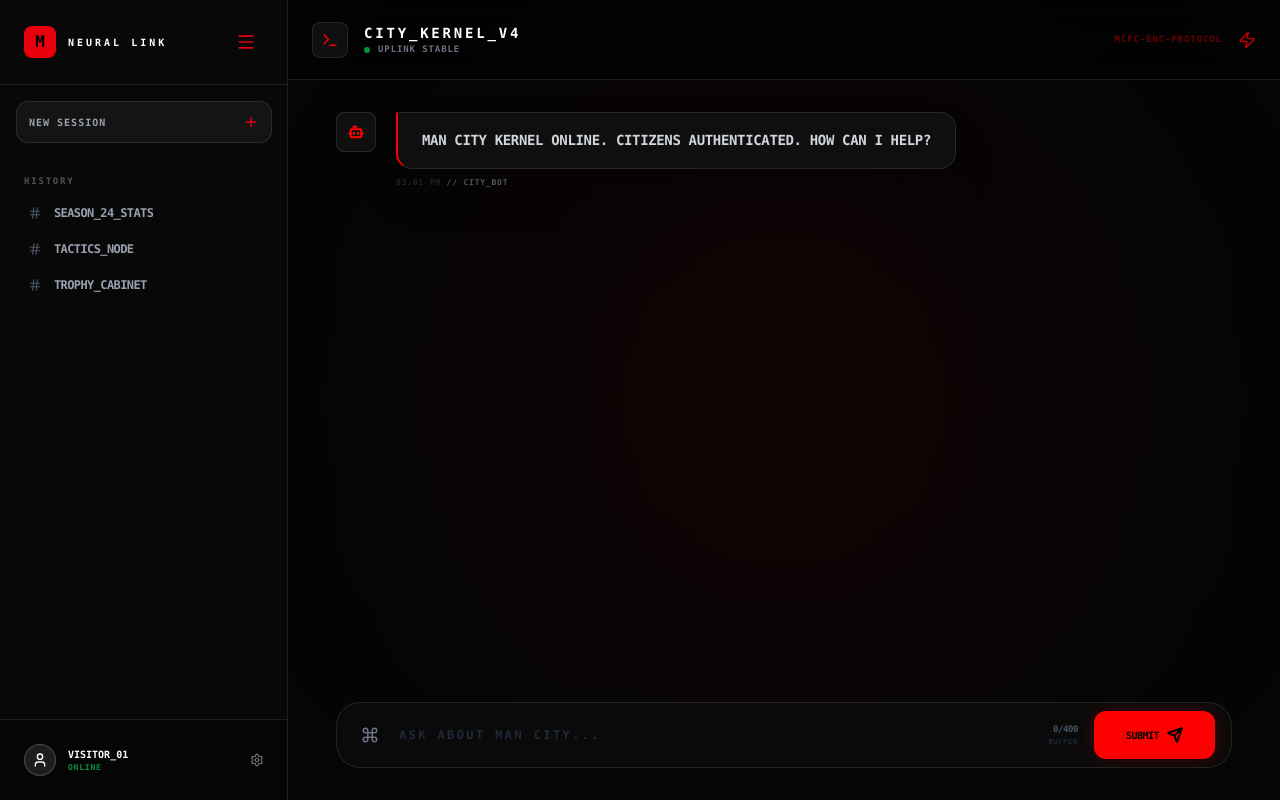
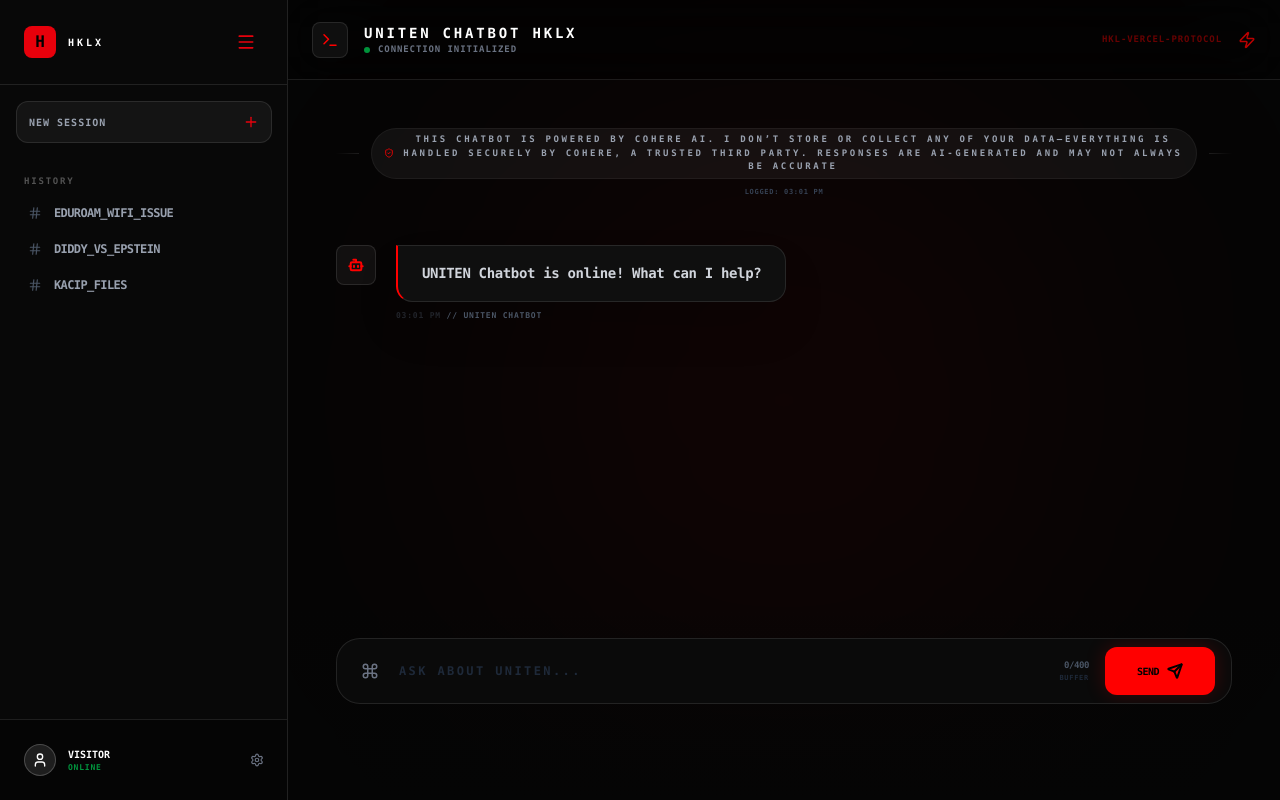
Before and after one commit to CodeWithHKL/cohere_chatbot_UI, a Next.js app: page / in a window 1280 px wide. Built offline with nearby package versions, Linux system fonts and the light colour scheme.

Commit message:
UNITEN Chatbot + UI Modification

```diff
--- a/app/api/chat/route.ts
+++ b/app/api/chat/route.ts
@@ -21,7 +21,7 @@ export async function POST(req: Request) {
       messages: [
         {
           role: 'system',
-          content: "You are a Manchester City chatbot. Do answer and response to questions about Man City, if things out of context then tell them you dont know."
+          content: "You are a chatbot for Universiti Tenaga Nasional (UNITEN), Malaysia; answer only UNITEN-related questions, and if unsure or out of scope, say you don’t know and do not fabricate information. UNITEN is a private universiti owned by TNB Tenaga Nasional Berhad. Answer with 100 words maximum, asnwer with less if possible."
         },
         { role: 'user', content: message },
       ],
--- a/app/page.tsx
+++ b/app/page.tsx
@@ -1,11 +1,11 @@
 "use client";
 
 import React, { useState, useEffect, useRef } from 'react';
-import { Send, Bot, User, Zap, Terminal, Command, Menu, Loader2 } from 'lucide-react';
+import { Send, Bot, User, Zap, Terminal, Command, Menu, Loader2, ShieldCheck } from 'lucide-react';
 import ChatSidebar from '../components/ChatSidebar';
 
 interface Message {
-  role: 'bot' | 'user';
+  role: 'bot' | 'user' | 'system';
   content: string;
   time: string;
 }
@@ -23,8 +23,13 @@ export default function CyberChat() {
     setMounted(true);
     setMessages([
       {
+        role: 'system',
+        content: 'This chatbot is powered by Cohere AI. I don’t store or collect any of your data—everything is handled securely by Cohere, a trusted third party. Responses are AI-generated and may not always be accurate',
+        time: new Date().toLocaleTimeString([], { hour: '2-digit', minute: '2-digit' })
+      },
+      {
         role: 'bot',
-        content: 'MAN CITY KERNEL ONLINE. CITIZENS AUTHENTICATED. HOW CAN I HELP?',
+        content: 'UNITEN Chatbot is online! What can I help?',
         time: new Date().toLocaleTimeString([], { hour: '2-digit', minute: '2-digit' })
       }
     ]);
@@ -42,7 +47,6 @@ export default function CyberChat() {
     const now = new Date().toLocaleTimeString([], { hour: '2-digit', minute: '2-digit' });
     const currentInput = input;
 
-    // Update UI locally
     const newUserMsg: Message = { role: 'user', content: currentInput, time: now };
     setMessages(prev => [...prev, newUserMsg]);
     setInput('');
@@ -74,11 +78,18 @@ export default function CyberChat() {
   };
 
   const clearChat = () => {
-    setMessages([{
+    setMessages([
+      {
+        role: 'system',
+        content: 'KERNEL REBOOT INITIATED. MEMORY PURGED.',
+        time: new Date().toLocaleTimeString([], { hour: '2-digit', minute: '2-digit' })
+      },
+      {
         role: 'bot',
         content: 'SESSION RESET. KERNEL REBOOTED. STANDING BY.',
         time: new Date().toLocaleTimeString([], { hour: '2-digit', minute: '2-digit' })
-    }]);
+      }
+    ]);
   };
 
   if (!mounted) return <div className="bg-[#050505] h-screen w-screen" />;
@@ -101,17 +112,17 @@ export default function CyberChat() {
                 <Terminal size={18} className="text-[#ff0000]" />
             </div>
             <div>
-                <h2 className="text-xs md:text-sm font-black uppercase tracking-[0.2em]">City_Kernel_v4</h2>
+                <h2 className="text-xs md:text-sm font-black uppercase tracking-[0.2em]">UNITEN CHATBOT HKLX</h2>
                 <div className="flex items-center gap-2">
                   <span className={`w-1.5 h-1.5 rounded-full ${isLoading ? 'bg-red-500' : 'bg-green-500'} animate-pulse`} />
                   <p className="text-[8px] md:text-[9px] text-gray-500 font-bold tracking-widest uppercase">
-                    {isLoading ? 'Scanning Database...' : 'Uplink Stable'}
+                    {isLoading ? 'Scanning Database...' : 'Connection Initialized'}
                   </p>
                 </div>
             </div>
           </div>
           <div className="flex items-center gap-4 text-[#ff0000]">
-            <span className="hidden md:block text-[9px] font-black tracking-widest opacity-40">MCFC-ENC-PROTOCOL</span>
+            <span className="hidden md:block text-[9px] font-black tracking-widest opacity-40">HKL-VERCEL-PROTOCOL</span>
             <Zap size={18} className="animate-pulse" />
           </div>
         </header>
@@ -119,6 +130,21 @@ export default function CyberChat() {
         <div ref={scrollRef} className="flex-1 overflow-y-auto p-4 md:p-8 z-10 scrollbar-hide">
           <div className="max-w-4xl mx-auto space-y-8">
             {messages.map((msg, i) => (
+              msg.role === 'system' ? (
+                <div key={i} className="flex flex-col items-center justify-center py-4 space-y-2">
+                  <div className="flex items-center gap-3">
+                    <div className="h-[1px] w-12 bg-gradient-to-r from-transparent to-white/10" />
+                    <div className="flex items-center justify-center gap-2 px-3 py-1 bg-white/5 border border-white/5 rounded-full text-center">
+                      <ShieldCheck size={10} className="text-[#ff0000] shrink-0" />
+                      <span className="text-[9px] font-black text-gray-400 uppercase tracking-[0.3em]">
+                        {msg.content}
+                      </span>
+                    </div>
+                    <div className="h-[1px] w-12 bg-gradient-to-l from-transparent to-white/10" />
+                  </div>
+                  <span className="text-[7px] text-gray-700 font-bold uppercase tracking-widest">Logged: {msg.time}</span>
+                </div>
+              ) : (
                 <div key={i} className={`flex gap-3 md:gap-5 ${msg.role === 'user' ? 'flex-row-reverse' : 'flex-row'}`}>
                   <div className={`w-8 h-8 md:w-10 md:h-10 rounded-lg flex items-center justify-center shrink-0 border transition-all duration-300 ${
                     msg.role === 'user' ? 'bg-[#ff0000] border-[#ff0000] text-black shadow-[0_0_15px_rgba(255,0,0,0.3)]' : 'bg-white/5 border-white/10 text-[#ff0000]'
@@ -134,11 +160,12 @@ export default function CyberChat() {
                     </div>
                     <div className={`flex items-center gap-2 ${msg.role === 'user' ? 'justify-end' : 'justify-start'}`}>
                       <p className="text-[8px] font-black text-gray-600 uppercase tracking-widest">
-                       <span className="opacity-40">{msg.time}</span> // {msg.role === 'user' ? 'Admin' : 'City_Bot'}
+                         <span className="opacity-40">{msg.time}</span> // {msg.role === 'user' ? 'Admin' : 'UNITEN CHATBOT'}
                       </p>
                     </div>
                   </div>
                 </div>
+              )
             ))}
 
             {isLoading && (
@@ -154,7 +181,8 @@ export default function CyberChat() {
           </div>
         </div>
 
-        <div className="p-4 md:p-8 bg-gradient-to-t from-[#050505] to-transparent z-10">
+        {/* This container has been adjusted with more bottom padding (pb-12 md:pb-20) to move the box up */}
+        <div className="px-4 pt-4 pb-20 md:px-8 md:pt-8 md:pb-24 bg-gradient-to-t from-[#050505] to-transparent z-10">
           <div className="max-w-4xl mx-auto">
             <div className="relative group">
               <div className="absolute -inset-1 bg-[#ff0000]/20 rounded-[1rem] md:rounded-[2rem] blur-lg opacity-0 group-focus-within:opacity-100 transition duration-700"></div>
@@ -168,11 +196,10 @@ export default function CyberChat() {
                   maxLength={CHARACTER_LIMIT}
                   onChange={(e) => setInput(e.target.value)}
                   onKeyDown={(e) => e.key === "Enter" && handleSend()}
-                  placeholder={isLoading ? "PROCESSING..." : "ASK ABOUT MAN CITY..."}
-                  className="w-full bg-transparent border-none py-4 md:py-6 px-3 md:px-5 text-[11px] md:text-xs font-black uppercase tracking-[0.2em] focus:outline-none placeholder:text-gray-800 disabled:opacity-50"
+                  placeholder={isLoading ? "PROCESSING..." : "ASK ABOUT UNITEN..."}
+                  className="w-full bg-transparent border-none py-4 md:py-6 px-3 md:px-5 text-[11px] md:text-xs font-black focus:outline-none tracking-[0.2em] focus:outline-none placeholder:text-gray-800 disabled:opacity-50"
                 />
 
-                {/* Character Counter */}
                 <div className="hidden sm:flex flex-col items-end mr-4 select-none">
                   <span className={`text-[9px] font-black tracking-tighter ${
                     input.length >= CHARACTER_LIMIT ? 'text-red-500' : 'text-gray-600'
@@ -187,7 +214,7 @@ export default function CyberChat() {
                   disabled={isLoading}
                   className="mr-2 md:mr-4 p-2.5 md:p-4 bg-[#ff0000] text-black rounded-lg md:rounded-xl hover:bg-red-400 active:scale-90 flex items-center gap-2 px-5 md:px-8 shadow-[0_0_20px_rgba(255,0,0,0.2)] disabled:opacity-50"
                 >
-                  <span className="text-[10px] font-black uppercase tracking-tighter hidden sm:inline">Submit</span>
+                  <span className="text-[10px] font-black uppercase tracking-tighter hidden sm:inline">Send</span>
                   {isLoading ? <Loader2 size={16} className="animate-spin" /> : <Send size={16} strokeWidth={3} />}
                 </button>
               </div>
--- a/components/ChatSidebar.tsx
+++ b/components/ChatSidebar.tsx
@@ -27,8 +27,8 @@ export default function ChatSidebar({ isOpen, setIsOpen, onNewSession }: Sidebar
         <div className="min-w-[288px] flex flex-col h-full">
           <div className="p-6 border-b border-white/10 flex items-center justify-between">
             <div className="flex items-center gap-3">
-              <div className="w-8 h-8 bg-red-600 rounded-lg flex items-center justify-center font-black text-black">M</div>
-              <span className="text-[10px] font-black uppercase tracking-[0.3em]">Neural Link</span>
+              <div className="w-8 h-8 bg-red-600 rounded-lg flex items-center justify-center font-black text-black">H</div>
+              <span className="text-[10px] font-black uppercase tracking-[0.3em]">HKLX</span>
             </div>
 
             <button onClick={() => setIsOpen(false)} className="p-2 text-red-600 hover:bg-white/5 rounded-lg transition-all">
@@ -49,7 +49,7 @@ export default function ChatSidebar({ isOpen, setIsOpen, onNewSession }: Sidebar
           <div className="flex-1 overflow-y-auto p-4 space-y-4">
             <div className="space-y-1">
               <p className="text-[9px] font-black text-white/30 uppercase tracking-[0.2em] px-2 mb-2">History</p>
-              {['Season_24_Stats', 'Tactics_Node', 'Trophy_Cabinet'].map((chat) => (
+              {['Eduroam_wifi_issue', 'Diddy_vs_Epstein', 'Kacip_files'].map((chat) => (
                 <button key={chat} className="w-full flex items-center gap-3 px-3 py-2 rounded-lg hover:bg-white/5 group transition-colors text-left">
                   <Hash size={14} className="text-gray-600 group-hover:text-red-600 shrink-0" />
                   <span className="text-xs text-gray-400 group-hover:text-white truncate font-bold uppercase tracking-tighter">{chat}</span>
@@ -64,7 +64,7 @@ export default function ChatSidebar({ isOpen, setIsOpen, onNewSession }: Sidebar
                 <User size={16} />
               </div>
               <div className="flex-1 min-w-0">
-                <p className="text-[10px] font-black uppercase truncate">Visitor_01</p>
+                <p className="text-[10px] font-black uppercase truncate">Visitor</p>
                 <p className="text-[8px] text-green-500 font-bold uppercase tracking-widest animate-pulse">Online</p>
               </div>
               <Settings size={14} className="text-gray-500 hover:text-white cursor-pointer shrink-0" />
```
Lines whose indentation alone changed are shown as unchanged.
